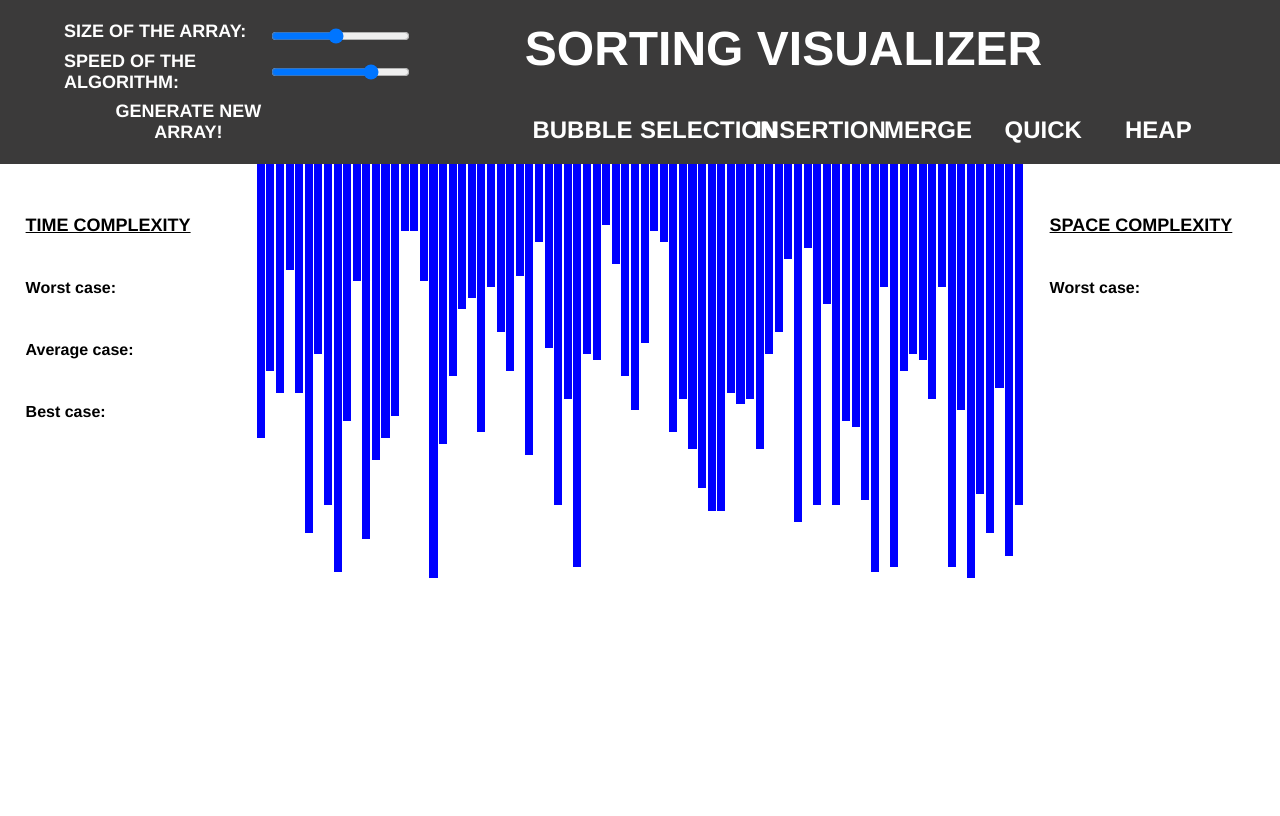
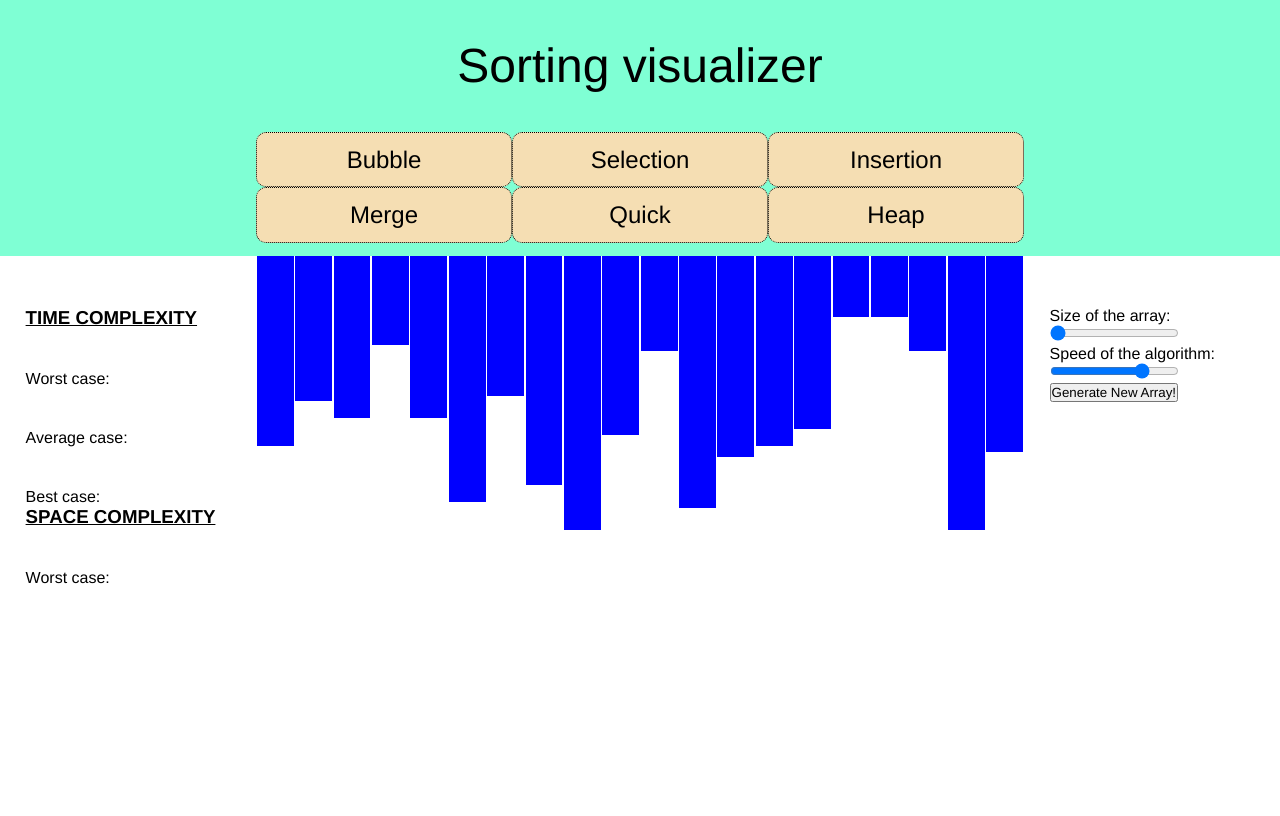
Before and after one commit to ramanathtawker/sortvis, a plain HTML site: page index.html in a window 1280 px wide. Drawn offline with Linux system fonts and the light colour scheme.

Commit message:
Modification

```diff
--- a/css/style.css
+++ b/css/style.css
@@ -1,27 +1,17 @@
-/*
-    *****************
-    DONE BY:-   TUMMALA KETHAN
-    *****************
-*/
 * {
-  margin: 0px;
-  padding: 0px;
-  font-family: 'Helvetica Neue', Helvetica, Arial, sans-serif;
-  font-size: large;
-  font-weight: bold;
-  text-transform: uppercase;
+  margin: 0;
+  padding: 0;
+  font-family: "Helvetica Neue", Helvetica, Arial, sans-serif;
 }
 
 nav {
-  background-color: #3b3a3a;
-  color: white;
+  background-color: aquamarine;
   display: -ms-grid;
   display: grid;
-  -ms-grid-columns: 30% 60%;
-      grid-template-columns: 30% 60%;
-  -webkit-column-gap: 10%;
-          column-gap: 10%;
-  padding: 0% 5%;
+
+  text-align: center;
+
+
 }
 
 nav .array-inputs {
@@ -54,15 +44,6 @@ nav .array-inputs #a_generate:hover {
   cursor: pointer;
 }
 
-nav .header_right {
-  display: -webkit-box;
-  display: -ms-flexbox;
-  display: flex;
-  -webkit-box-orient: vertical;
-  -webkit-box-direction: normal;
-      -ms-flex-direction: column;
-          flex-direction: column;
-}
 
 nav .header_right .nav-heading {
   display: inline-block;
@@ -73,23 +54,24 @@ nav .header_right .nav-heading {
 nav .header_right .algos {
   display: -ms-grid;
   display: grid;
-  -ms-grid-columns: (16.66667%)[6];
-      grid-template-columns: repeat(6, 16.66667%);
+  -ms-grid-columns: (20%)[3];
+      grid-template-columns: repeat(3, 20%);
   place-content: center;
-  padding: 2% 0%;
+  padding: 0% 0% 1% 0%;
 }
 
 nav .header_right .algos button {
-  background-color: transparent;
-  border: none;
-  color: white;
+  background-color: wheat;
+  border: 1px dotted;
+  border-radius: 10px;
+  color: black;
   outline: none;
   padding: 5% 0%;
   font-size: x-large;
 }
 
 nav .header_right .algos button:hover {
-  background-color: blue;
+  background-color: rebeccapurple;
   cursor: pointer;
 }
 
@@ -163,32 +145,9 @@ section #Info_Cont2 {
 }
 
 section #Info_Cont2 h3 {
-  text-decoration: underline;
+
 }
 
 .hide {
   display: none;
 }
-
-/*
-@media (max-width: 480px)//Mobiles
-{
-
-}
-
-@media (min-width: 481px) and (max-width: 1250px)//Tablets
-{
-
-}
-
-@media (min-width: 1251px)//Laptops and up
-{
-
-}
-*/
-/*
-    *****************
-    DONE BY:-   TUMMALA KETHAN
-    *****************
-*/
-/*# sourceMappingURL=style.css.map */
--- a/index.html
+++ b/index.html
@@ -14,13 +14,7 @@
 
     <header>
         <nav>
-            <div class="array-inputs">
-                <p>Size of the array:</p>
-                <input id="a_size" type="range" min=20 max=150 step=1 value=80>
-                <p>Speed of the algorithm:</p>
-                <input id="a_speed" type="range" min=1 max=5 step=1 value=4>
-                <button id="a_generate">Generate New Array!</button>
-            </div>
+
 
             <div class="header_right">
                 <p class="nav-heading">Sorting visualizer</p>
@@ -62,15 +56,6 @@
                 </div>
 
             </div>
-
-        </div>
-
-        <div id="array_container">
-
-        </div>
-
-        <div id="Info_Cont2">
-
             <h3>SPACE COMPLEXITY</h3>
 
             <div class="Complexity_Containers" id="Space_Complexity_Types_Container">
@@ -82,6 +67,20 @@
 
             </div>
 
+        </div>
+
+        <div id="array_container">
+
+        </div>
+
+        <div id="Info_Cont2">
+            <div class="array-inputs">
+                <p>Size of the array:</p>
+                <input id="a_size" type="range" min=20 max=100 step=1 value=20>
+                <p>Speed of the algorithm:</p>
+                <input id="a_speed" type="range" min=1 max=5 step=1 value=4>
+                <button id="a_generate">Generate New Array!</button>
+            </div>
         </div>
 
     </section>
--- a/scripts/insertion_sort.js
+++ b/scripts/insertion_sort.js
@@ -1,9 +1,3 @@
-/*
-    *****************
-    DONE BY:-   TUMMALA KETHAN
-
-    *****************
-*/
 
 function Insertion()
 {
--- a/style.scss
+++ /dev/null
@@ -1,199 +0,0 @@
-/*
-    *****************
-    DONE BY:-   TUMMALA KETHAN
-    *****************
-*/
-
-$no_algos: 6;
-
-*
-{
-    margin: 0px;
-    padding: 0px;
-    font-family: 'Helvetica Neue', Helvetica, Arial, sans-serif;
-    font-size: large;
-    font-weight: bold;
-    text-transform: uppercase;
-}
-
-nav
-{
-    background-color: rgb(59, 58, 58);
-    color: white;
-    display: grid;
-    grid-template-columns: 30% 60%;
-    column-gap: 10%;
-    padding: 0% 5%;
-    .array-inputs
-    {
-        display: grid;
-        grid-template-columns: 60% 40%;
-        place-content: center;
-        padding: 5% 0%;
-
-        #a_size
-        {
-            padding: 5% 0%;
-        }
-        #a_speed
-        {
-            padding: 5% 0%;
-        }
-        #a_generate
-        {
-            background-color: transparent;
-            border: none;
-            outline: none;
-            color: white;
-            padding: 4% 0% 0% 0%;
-            padding-left: 20%;
-            &:hover
-            {
-                cursor: pointer;
-            }
-        }
-    }
-    .header_right
-    {
-        display: flex;
-        flex-direction: column;
-
-        .nav-heading
-        {
-            display: inline-block;
-            //text-align: center;
-            font-size: xxx-large;
-            padding: 3% 0%;
-        }
-        .algos
-        {
-            display: grid;
-            grid-template-columns: repeat($no_algos,(100%/$no_algos));
-            place-content: center;
-            padding: 2% 0%;
-            button
-            {
-                background-color: transparent;
-                border: none;
-                color: white;
-                outline: none;
-                padding: 5% 0%;
-                font-size: x-large;
-                &:hover
-                {
-                    background-color: blue;
-                    cursor: pointer;
-                }
-            }
-
-            .butt_locked
-            {
-                background-color: transparent;
-                cursor: pointer;
-                &:hover
-                {
-                    background-color: transparent;
-                    cursor: pointer;
-                }
-            }
-            .butt_selected
-            {
-                background-color: white;
-                color:green;
-                &:hover
-                {
-                    background-color: white;
-                    cursor: pointer;
-                }
-            }
-            .butt_unselected
-            {
-                &:hover
-                {
-                    background-color: blue;
-                    cursor: pointer;
-                }
-            }
-        }
-    }
-}
-
-section
-{
-    display: grid;
-    grid-template-columns: 20% 60% 20%;
-
-    .Complexity_Containers {
-
-        margin-top: 20%;
-
-        .Pair_Definitions {
-
-            margin-top: 20%;
-
-            p {
-                display: inline;
-            }
-
-            p.Sub_Heading {
-                font-size:medium;
-                text-transform: none;
-            }
-
-        }
-
-    }
-
-    #Info_Cont1
-    {
-        padding: 20% 10%;
-
-        h3 {
-            text-decoration: underline;
-        }
-
-    }
-    #array_container
-    {
-        display: flex;
-        width: 100%;
-        height: 70vh;
-    }
-    #Info_Cont2
-    {
-        padding: 20% 10%;
-
-        h3 {
-            text-decoration: underline;
-        }
-
-    }
-}
-
-.hide
-{
-    display: none;
-}
-
-/*
-@media (max-width: 480px)//Mobiles
-{
-
-}
-
-@media (min-width: 481px) and (max-width: 1250px)//Tablets
-{
-
-}
-
-@media (min-width: 1251px)//Laptops and up
-{
-
-}
-*/
-
-/*
-    *****************
-    DONE BY:-   TUMMALA KETHAN
-    *****************
-*/
```
Also changed, not shown: scripts/bubble_sort.js (+0 -12 lines), scripts/heap_sort.js (+0 -13 lines), scripts/main.js (+0 -18 lines), scripts/merge_sort.js (+0 -12 lines), scripts/quick_sort.js (+0 -13 lines), scripts/selection_sort.js (+0 -13 lines), scripts/visualizations.js (+1 -13 lines), 1 other file.
